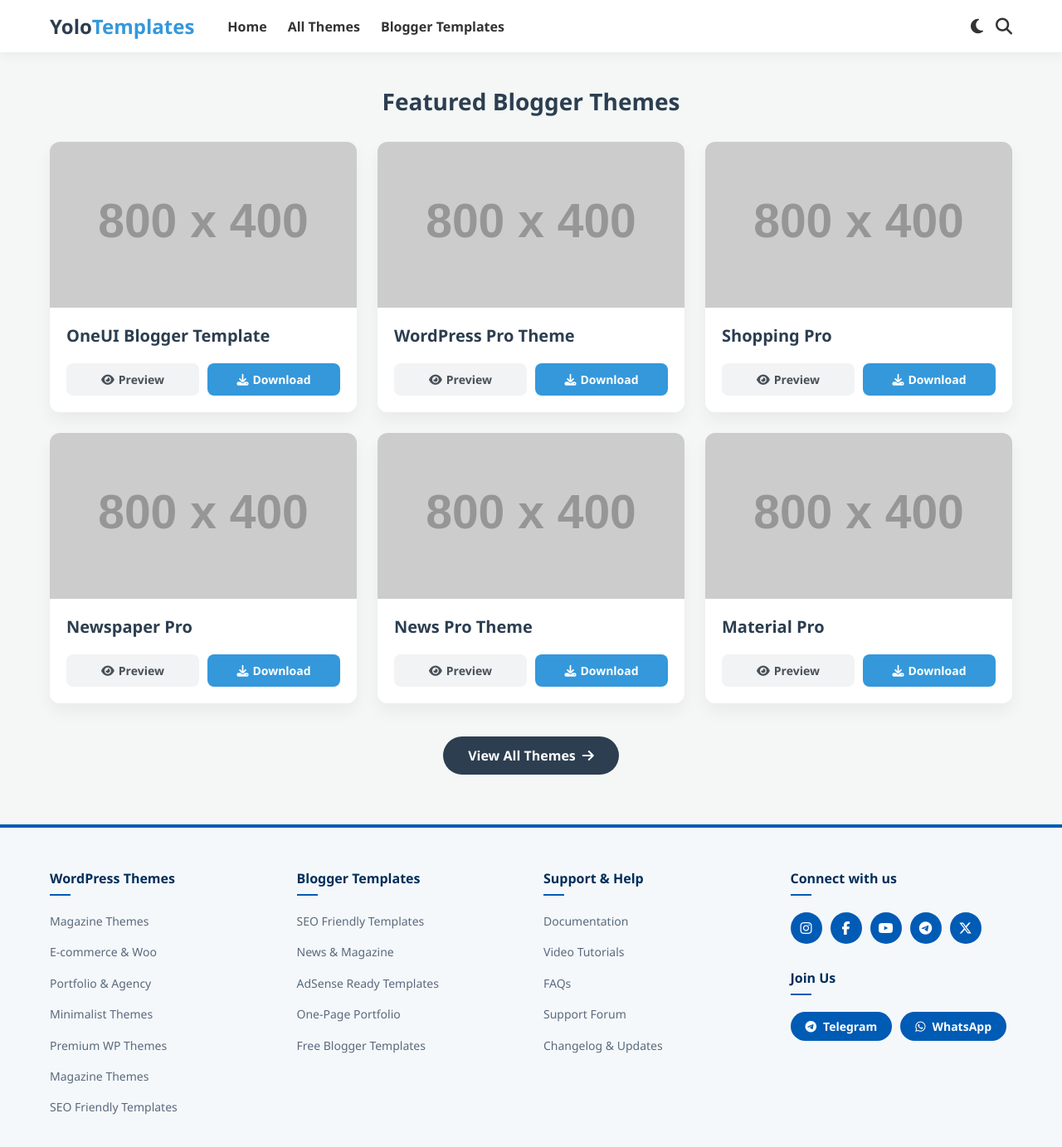
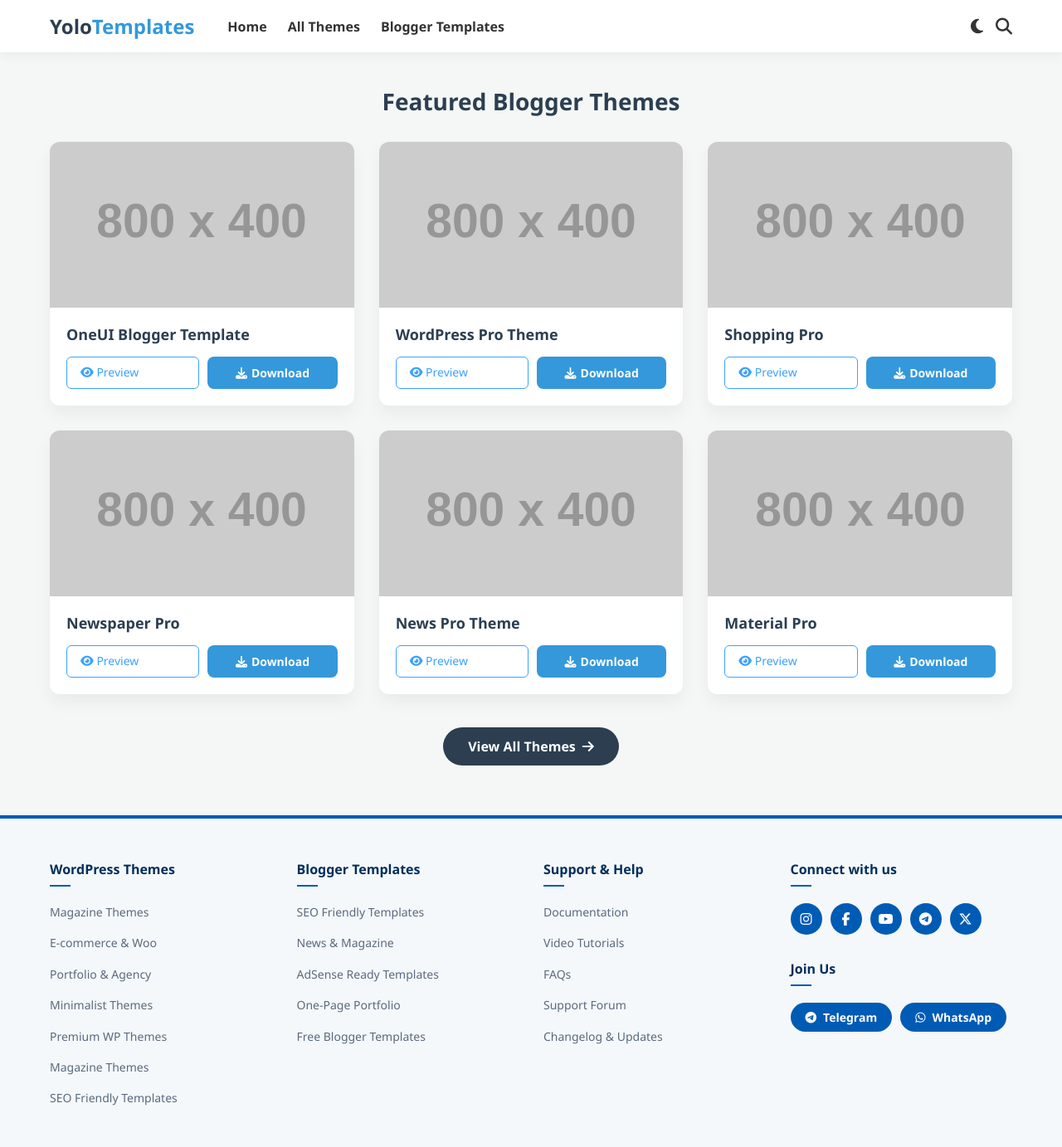
Before and after one commit to yolotemplates/yolotemplates.github.io, a Jekyll site: the page built from index.html, in a window 1280 px wide and 1400 px high. Shown: the top 1383 px of the window at 83% size. Built offline with Jekyll 4.4.1, drawn with Linux system fonts in a browser that asks for light colours.

Commit message:
Update style.css

```diff
--- a/assets/css/style.css
+++ b/assets/css/style.css
@@ -235,3 +235,18 @@ body.dark-mode .btn-preview-link:hover { background: #333333; color: #ffffff; }
     .post-action-bar { flex-direction: column; align-items: stretch; }
     .share-container { justify-content: space-between; }
 }
+
+/* Pages */
+.archive-container { max-width: 1200px; margin: 40px auto; padding: 0 20px; color: #ffffff; }
+.tag-section { margin-bottom: 60px; }
+.tag-title { font-size: 26px; font-weight: 600; margin-bottom: 25px; padding-bottom: 10px; border-bottom: 2px solid #1a73e8; display: inline-block; text-transform: capitalize; }
+.theme-grid { display: grid; grid-template-columns: repeat(auto-fill, minmax(280px, 1fr)); gap: 30px; }
+.theme-card { background: #1e1e1e; border-radius: 12px; overflow: hidden; border: 1px solid #333; transition: transform 0.3s ease, box-shadow 0.3s ease; }
+.theme-card:hover { transform: translateY(-5px); box-shadow: 0 10px 20px rgba(0,0,0,0.5); border-color: #1a73e8; }
+.theme-thumb { width: 100%; height: 180px; object-fit: cover; display: block; background: #2a2a2a; border-bottom: 1px solid #333; }
+.card-content { padding: 20px; } .theme-title { font-size: 18px; margin: 0 0 15px 0; }
+.theme-title a { color: #ffffff; text-decoration: none; transition: color 0.2s; }
+.theme-title a:hover { color: #1a73e8; }
+.btn-preview { display: inline-block; padding: 8px 16px; background: transparent; color: #3ca2ff; border: 1px solid #3ca2ff; border-radius: 6px; text-decoration: none; font-size: 14px; font-weight: 500; transition: all 0.3s; }
+
+.btn-preview:hover { background: #3ca2ff; color: #121212; }
```
